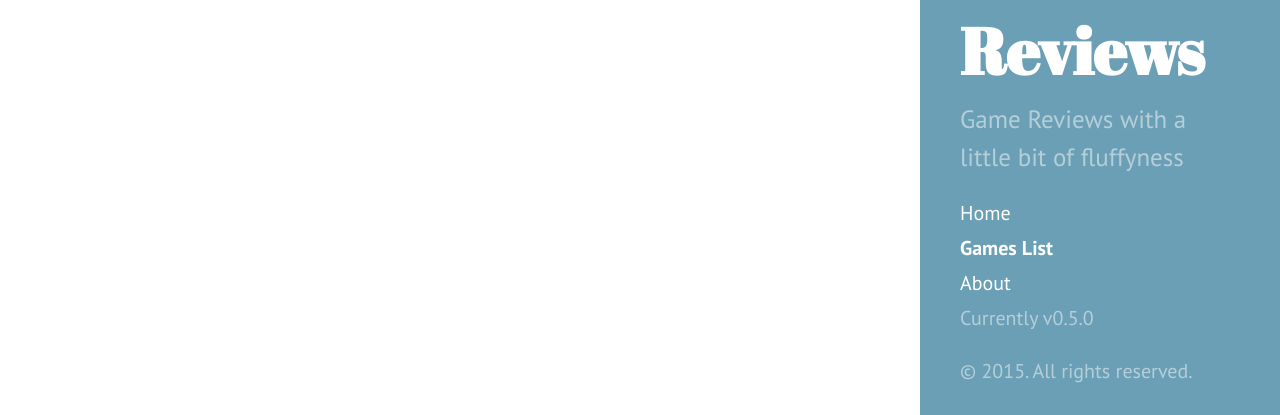
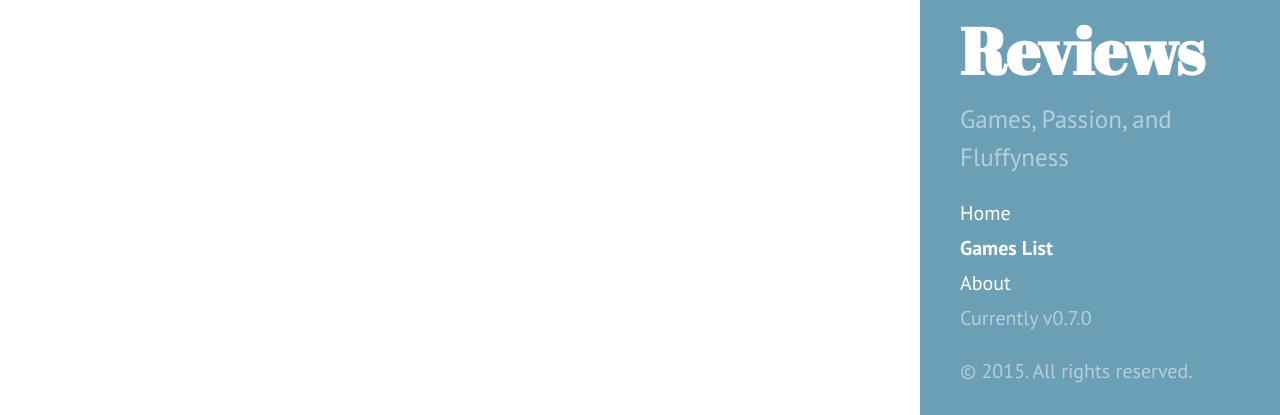
Before and after one commit to LordFluffyPants/LordFluffyPants.github.io, a Jekyll site: the page built from GamesList.md, in a window 1280 px wide. Shown: the part 474-889 px from the top of the page. Built offline with Jekyll 4.4.1, drawn with Linux system fonts in a browser that asks for light colours; Markdown is read by kramdown in place of the engine named in the settings.

Commit message:
updated tagline and description

```diff
--- a/_config.yml
+++ b/_config.yml
@@ -8,8 +8,8 @@ relative_permalinks: true
 
 # Setup
 title:            Fluffy Game Reviews
-description:      'Game Reviews with a little bit of fluffyness'
-tagline: 		  Game reviews done fluffy
+description:      'Games, Passion, and Fluffyness'
+tagline: 		  What are games without some fluff
 url:              https://github.com/LordFluffyPants
 baseurl:          /
 
@@ -20,7 +20,7 @@ author:
 paginate:         5
 
 # Custom vars
-version:          0.5.0
+version:          0.7.0
 
 github:
   repo:           https://github.com/LordFluffyPants
```
